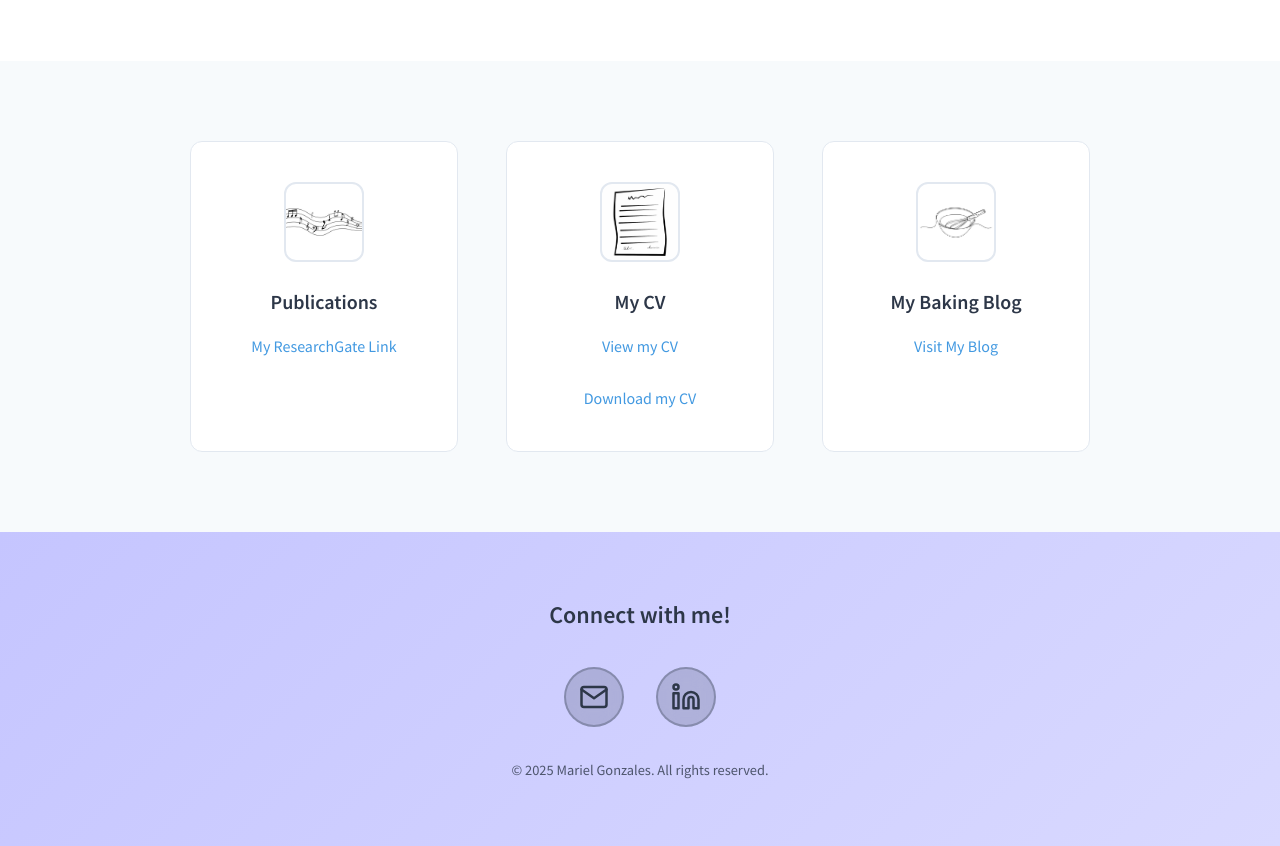
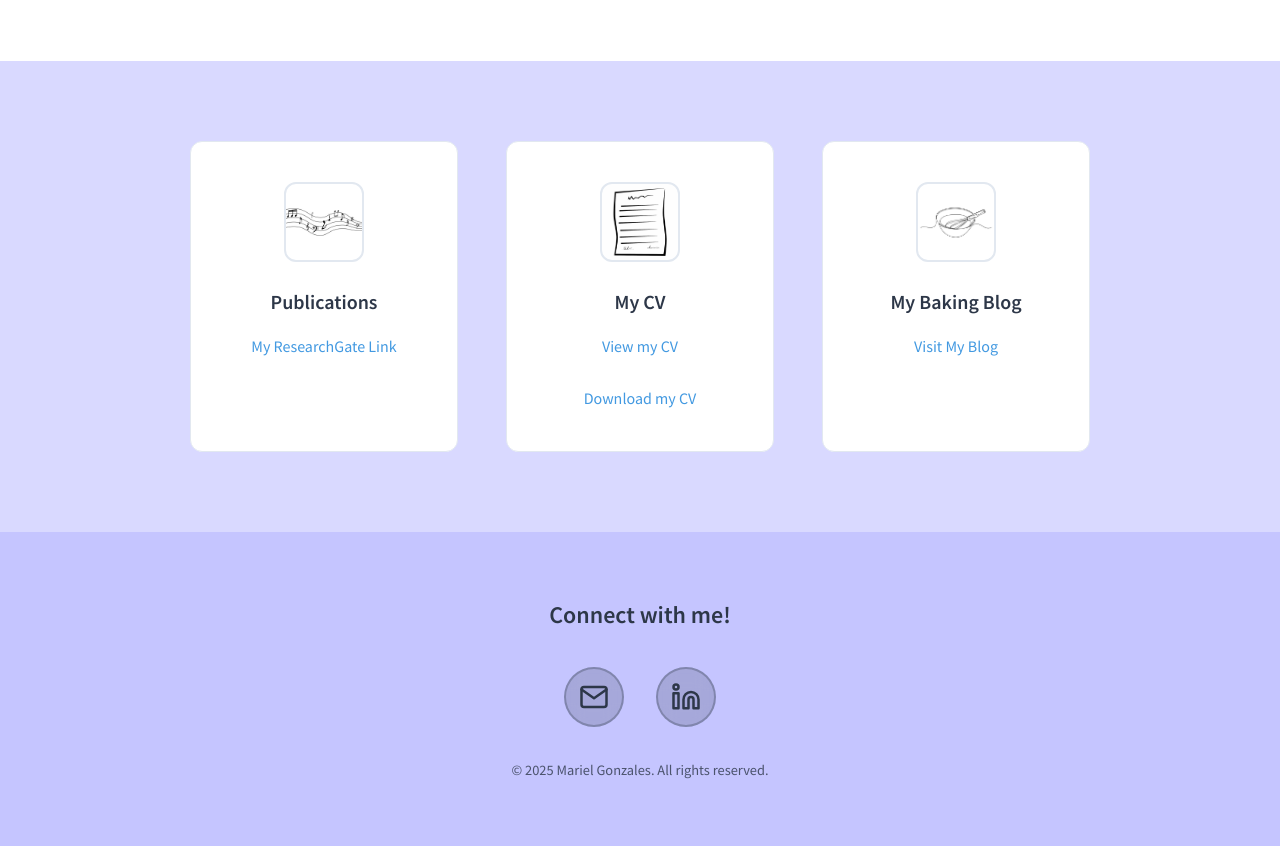
Before and after one commit to mariel-gonzales/github.io, a plain HTML site: page index.html in a window 1280 px wide. Shown: the part 934-1780 px from the top of the page. Drawn offline with Linux system fonts and the light colour scheme.

Commit message:
Update index.html

```diff
--- a/index.html
+++ b/index.html
@@ -170,7 +170,7 @@
         /* Three Column Section */
         .three-column-section {
             padding: 5rem 0;
-            background: var(--hover-bg);
+            background: var(--periwinkle-light);
         }
 
         .columns-grid {
@@ -255,15 +255,7 @@
         footer {
             padding: 4rem 0;
             text-align: center;
-            background: linear-gradient(135deg, var(--periwinkle) 0%, var(--periwinkle-light) 100%);
-            color: white;
-        }
-
-        /* Footer */
-        footer {
-            padding: 4rem 0;
-            text-align: center;
-            background: linear-gradient(135deg, var(--periwinkle) 0%, var(--periwinkle-light) 100%);
+            background: var(--periwinkle);
             color: var(--text-dark);
         }
 
```
